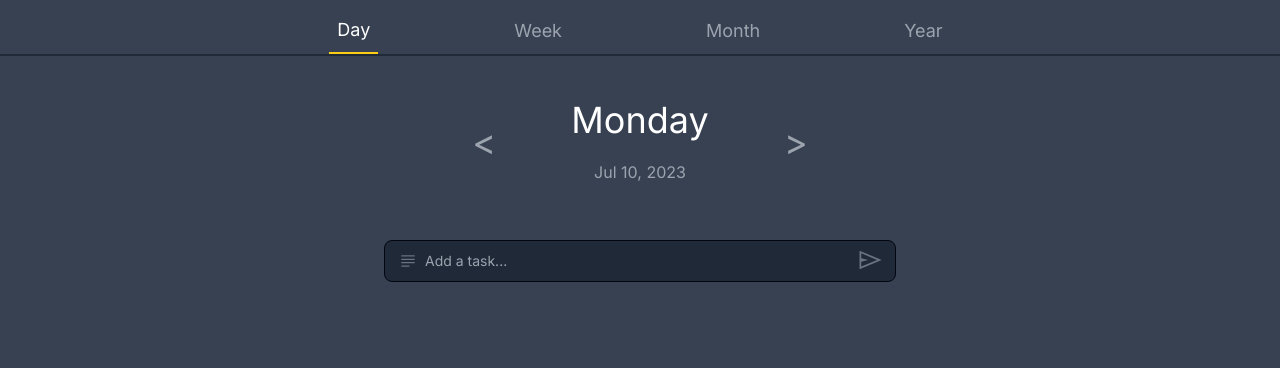
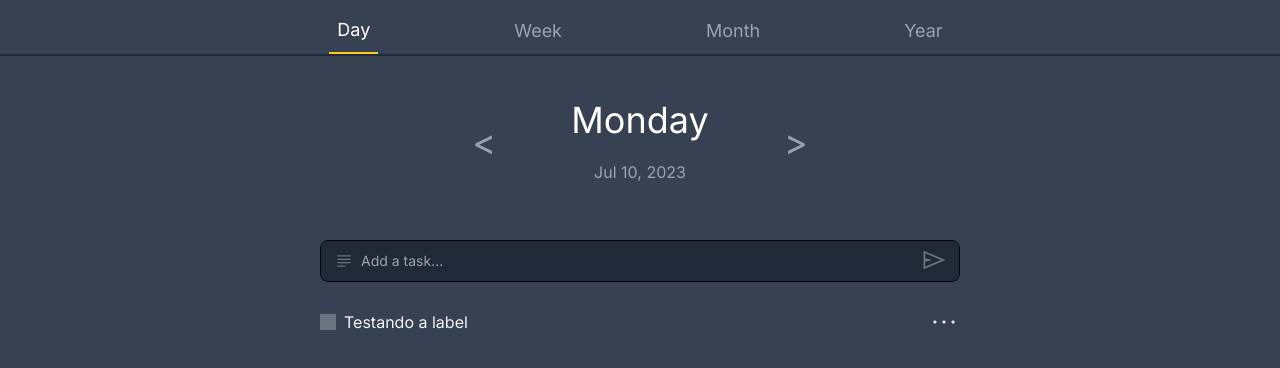
Before and after one commit to AlanDouglasASouza/front-todo, a Next.js app: page / in a window 1280 px wide. Shown: the top 368 px of the page. Built offline with nearby package versions, Linux system fonts and the light colour scheme.

Commit message:
chore: add task box

```diff
--- a/next.config.js
+++ b/next.config.js
@@ -1,4 +1,4 @@
 /** @type {import('next').NextConfig} */
-const nextConfig = {}
+const nextConfig = {};
 
-module.exports = nextConfig
+module.exports = nextConfig;
--- /dev/null
+++ b/src/app/components/checkBox.tsx
@@ -0,0 +1,13 @@
+export default function Checkbox({ label, checked, onChange }: any) {
+  return (
+    <label className="flex items-center space-x-2">
+      <input
+        type="checkbox"
+        checked={checked}
+        onChange={onChange}
+        className="form-checkbox h-4 w-4 text-gray-700 transition duration-150 ease-in-out appearance-none checked:bg-gray-500"
+      />
+      <span className="text-gray-100">{label}</span>
+    </label>
+  );
+}
--- /dev/null
+++ b/src/app/components/taskBox.tsx
@@ -0,0 +1,19 @@
+import Checkbox from "./checkBox";
+
+export default function TaskBox() {
+  return (
+    <div className="flex items-center justify-between w-full">
+      <Checkbox label="Testando a label" checked={true} />
+      <div></div>
+      <svg
+        className="w-8 h-8 text-gray-200 dark:text-gray-200 cursor-pointer"
+        aria-hidden="true"
+        xmlns="http://www.w3.org/2000/svg"
+        fill="currentColor"
+        viewBox="0 -960 960 960"
+      >
+        <path d="M207.858-432Q188-432 174-446.142q-14-14.141-14-34Q160-500 174.142-514q14.141-14 34-14Q228-528 242-513.858q14 14.141 14 34Q256-460 241.858-446q-14.141 14-34 14Zm272 0Q460-432 446-446.142q-14-14.141-14-34Q432-500 446.142-514q14.141-14 34-14Q500-528 514-513.858q14 14.141 14 34Q528-460 513.858-446q-14.141 14-34 14Zm272 0Q732-432 718-446.142q-14-14.141-14-34Q704-500 718.142-514q14.141-14 34-14Q772-528 786-513.858q14 14.141 14 34Q800-460 785.858-446q-14.141 14-34 14Z" />
+      </svg>
+    </div>
+  );
+}
--- a/src/app/components/tasksContainer.tsx
+++ b/src/app/components/tasksContainer.tsx
@@ -1,7 +1,7 @@
-export default function TasksContainer(props: any) {
+export default function TasksContainer({ children }: any) {
   return (
-    <div className="flex w-2/5 h-auto flex-col content-between justify-center">
-      {props.children}
+    <div className="flex w-1/2 h-auto flex-col content-between justify-center">
+      {children}
     </div>
   );
 }
--- a/src/app/page.tsx
+++ b/src/app/page.tsx
@@ -7,6 +7,7 @@ import { Times } from "./enums/times";
 import { increaseTime } from "./helpers/alterTimes";
 import InputTodo from "./components/inputTodo";
 import TasksContainer from "./components/tasksContainer";
+import TaskBox from "./components/taskBox";
 
 export default function Home() {
   const [selectTime, setSelectTime] = useState(Times.DAY);
@@ -34,6 +35,7 @@ export default function Home() {
       />
       <TasksContainer>
         <InputTodo />
+        <TaskBox />
       </TasksContainer>
     </main>
   );
```
